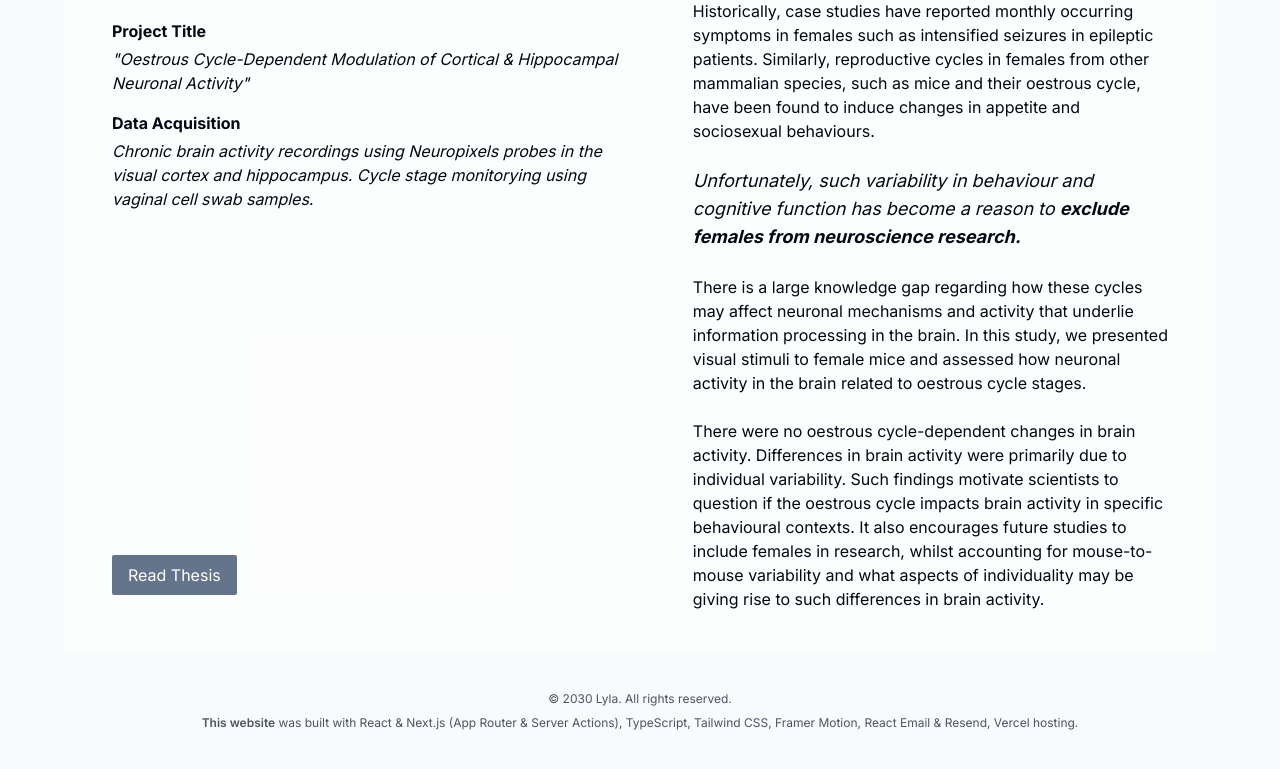
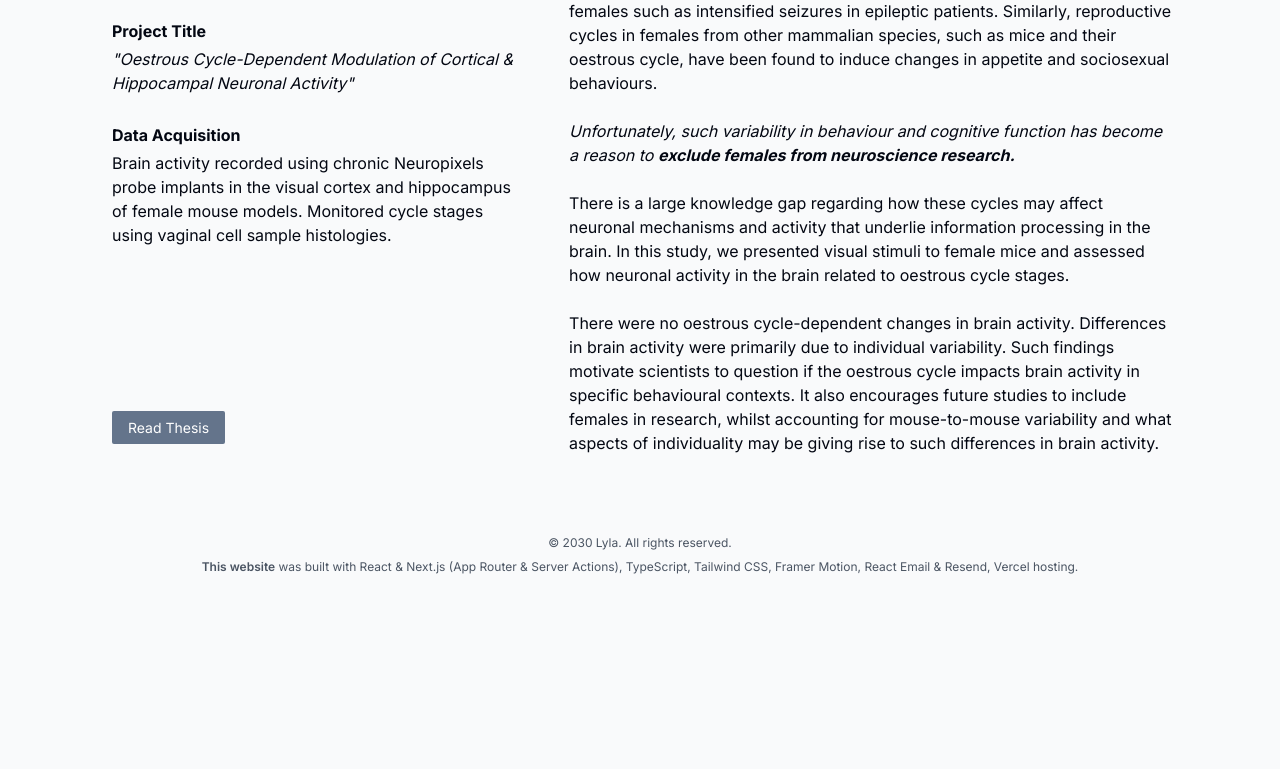
Before and after one commit to lysts/my-portfolio, a Next.js app: page /research in a window 1280 px wide. Shown: the part 933-1702 px from the top of the page. After the commit the page ends 1548 px from the top, so only its background shows below. Built offline with nearby package versions, Linux system fonts and the light colour scheme.

Commit message:
add thesis link

```diff
--- a/app/research/page.tsx
+++ b/app/research/page.tsx
@@ -2,6 +2,7 @@ import Desc from "@/components/desc";
 import Contact from "@/components/contact";
 import Image from "next/image";
 import GiorgioImg from "@/public/GiorgioVasariAllegoryofJusticeandTruth.jpg";
+import { HiDownload } from "react-icons/hi";
 
 var sectionStyle = {
   width: "100%",
@@ -21,7 +22,7 @@ export default function Home() {
 
         </div>
     </section>
-    <div className="researchContent bg-white/[0.6] dark:bg-black/[0.6] w-[90vw] max-w-6xl px-4 py-15 md:px-10 pt-10"> {/*edit max width?*/}
+    <div className="researchContent bg-gray-50 dark:bg-black/[0.6] w-[90vw] max-w-6xl px-4 py-15 md:px-10 pt-10"> {/*edit max width?*/}
       <div className="flex flex-col sm:flex-row sm:gap-5 md:gap-10 pb-10">
         {/*left column desc*/}
       <div className="flex flex-col px-5 md:px-2">
@@ -36,16 +37,22 @@ export default function Home() {
           <h2 className="text-sm sm:text-base md:text-base font-bold pb-1 pt-2 md:pt-0">Project Title</h2>
           <p className="left-align italic text-sm sm:text-base md:text-base  pb-4">
 "Oestrous Cycle-Dependent Modulation of Cortical & Hippocampal Neuronal Activity"</p>
-<h2 className="text-sm sm:text-base md:text-base font-bold pb-1 pt-2 md:pt-0">Data Acquisition</h2>
-          <p className="left-align italic text-sm sm:text-base md:text-base  pb-3">
-Chronic brain activity recordings using Neuropixels probes in the visual cortex and hippocampus. Cycle stage monitorying using vaginal cell swab samples.</p>
+<h2 className="text-sm sm:text-base md:text-base font-bold pb-1 pt-2 md:pt-3">Data Acquisition</h2>
+          <p className="left-align text-sm sm:text-base md:text-base  pb-3">
+Brain activity recorded using chronic Neuropixels probe implants in the visual cortex and hippocampus of female mouse models. Monitored cycle stages using vaginal cell sample histologies.</p>
           <div className="flex-1"></div>
           <div className="py-4">
-          <button className="bg-slate-500 hover:bg-slate-700 dark:bg-white/[0.6] dark:hover:bg-white/[0.9] text-white dark:text-white py-2 px-4 rounded-sm max-w-[48%]" href="">Read Thesis</button>
+          <a
+          className="bg-slate-500 hover:bg-slate-700 dark:bg-slate-700 dark:hover:bg-slate-500 text-white text-center dark:text-white py-2 px-4 rounded-sm md:max-w-[40%] lg:max-w-[38%] text-sm items-center outline-none focus:scale-110 hover:scale-110 active:scale-105 transition cursor-pointer"
+          href="/thesis.pdf"
+          download
+        >
+          Read Thesis
+        </a>
           </div>
         </div>
         {/*right column desc: intro*/}
-        <div className="flex-col px-5 pt-4 sm:pt-0 md:px-1 w-[100%]">
+        <div className="flex-col px-5 pt-4 sm:pt-0 md:px-1 w-[100%] sm:w-[200%]">
         <h2 className="text-base md:text-md font-bold pb-2">An Overview</h2>
         <p>Plato believed that pre-menstrual distress experienced by those assigned female at birth (AFAB) was caused by the “mourning womb”.
           <br/>
@@ -53,7 +60,7 @@ Chronic brain activity recordings using Neuropixels probes in the visual cortex
           Historically, case studies have reported monthly occurring symptoms in females such as intensified seizures in epileptic patients. Similarly, reproductive cycles in females from other mammalian species, such as mice and their oestrous cycle, have been found to induce changes in appetite and sociosexual behaviours.
           <br/>
           <br/>
-          <span className="italic text-base md:text-lg">Unfortunately, such variability in behaviour and cognitive function has become a reason to <span className="font-bold">exclude females from neuroscience research.</span></span>
+          <span className="italic">Unfortunately, such variability in behaviour and cognitive function has become a reason to <span className="font-bold">exclude females from neuroscience research.</span></span>
           <br/>
           <br/>
           There is a large knowledge gap regarding how these cycles may affect neuronal mechanisms and activity that underlie information processing in the brain. In this study, we presented visual stimuli to female mice and assessed how neuronal activity in the brain related to oestrous cycle stages.
```
Also changed, not shown: 1 other file (tests, documents, lock files or other folders).
